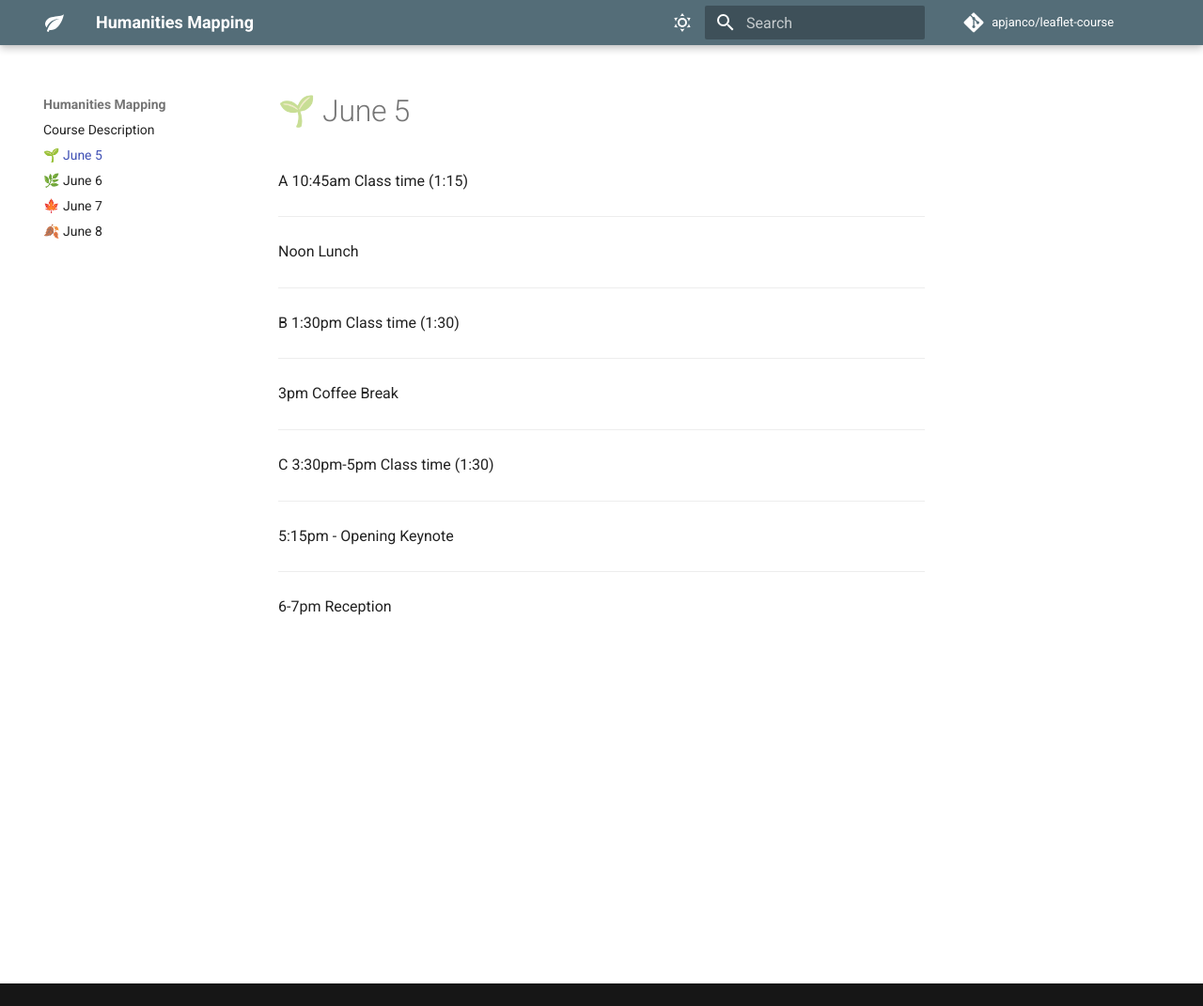
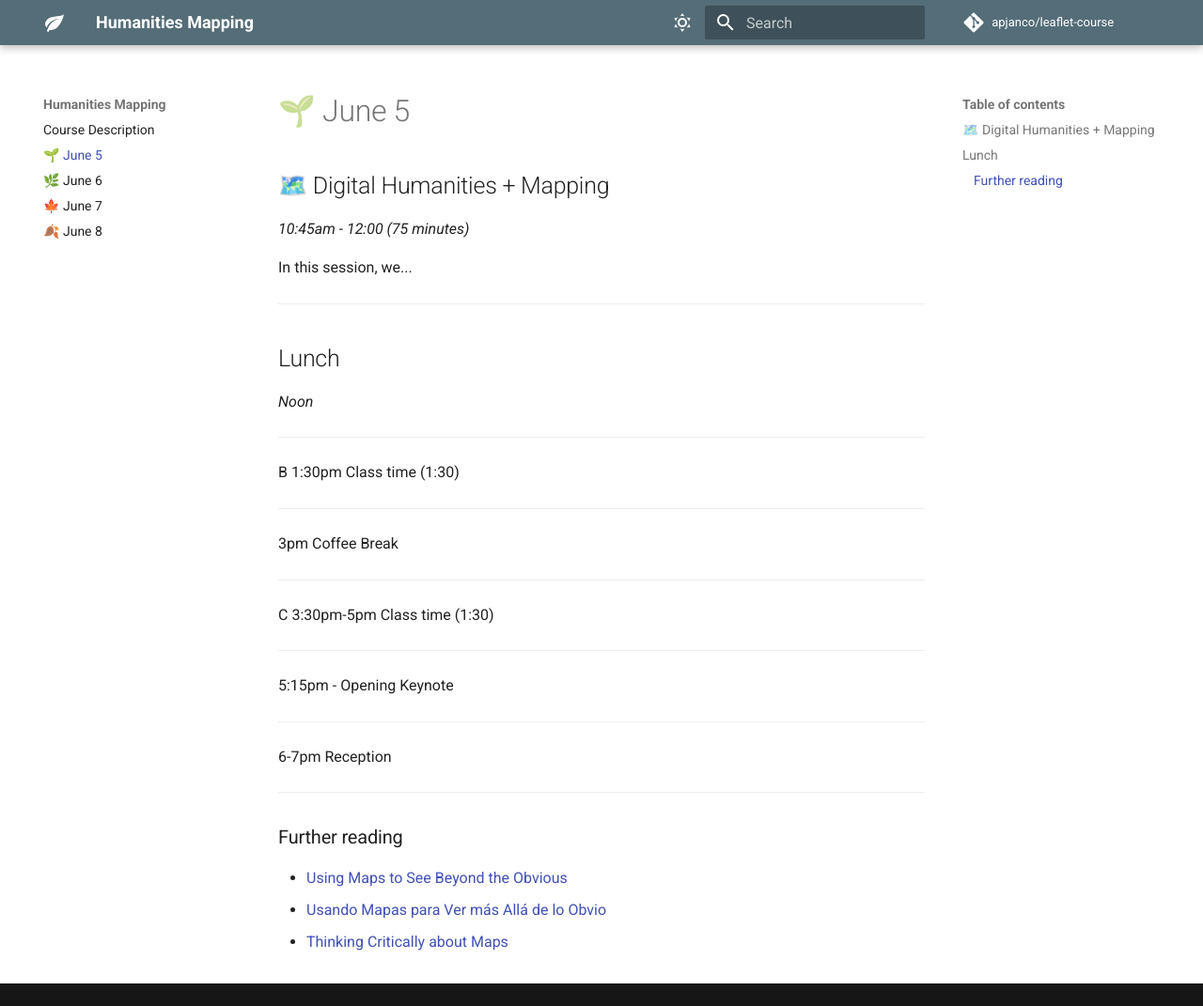
Before and after one commit to apjanco/leaflet-course, an MkDocs documentation site: the page built from docs/day1.md, in a window 1280 px wide and 1071 px high. Shown: the whole window at 94% size. Built offline with MkDocs 1.6.1 and Material for MkDocs 9.7.7, drawn with Linux system fonts in a browser that asks for light colours.

```diff
--- a/docs/day1.md
+++ b/docs/day1.md
@@ -1,9 +1,14 @@
 # 🌱 June 5
 
-A 10:45am Class time (1:15)
+## 🗺️ Digital Humanities + Mapping
+_10:45am - 12:00 (75 minutes)_
+
+In this session, we...
 <hr>
 
-Noon Lunch
+## Lunch
+_Noon_
+
 <hr>
 B 1:30pm Class time (1:30)
 <hr>
@@ -15,3 +20,11 @@
 5:15pm - Opening Keynote
 <hr>
 6-7pm Reception
+
+<hr>
+
+### Further reading
+- [Using Maps to See Beyond the Obvious](https://kit.exposingtheinvisible.org/en/maps.html)
+- [Usando Mapas para Ver más Allá de lo Obvio](https://kit.exposingtheinvisible.org/es/maps.html)
+
+- [Thinking Critically about Maps](https://kit.exposingtheinvisible.org/en/critical-maps.html)
```
Also changed, not shown: docs/index.md (+1 -4 lines).
